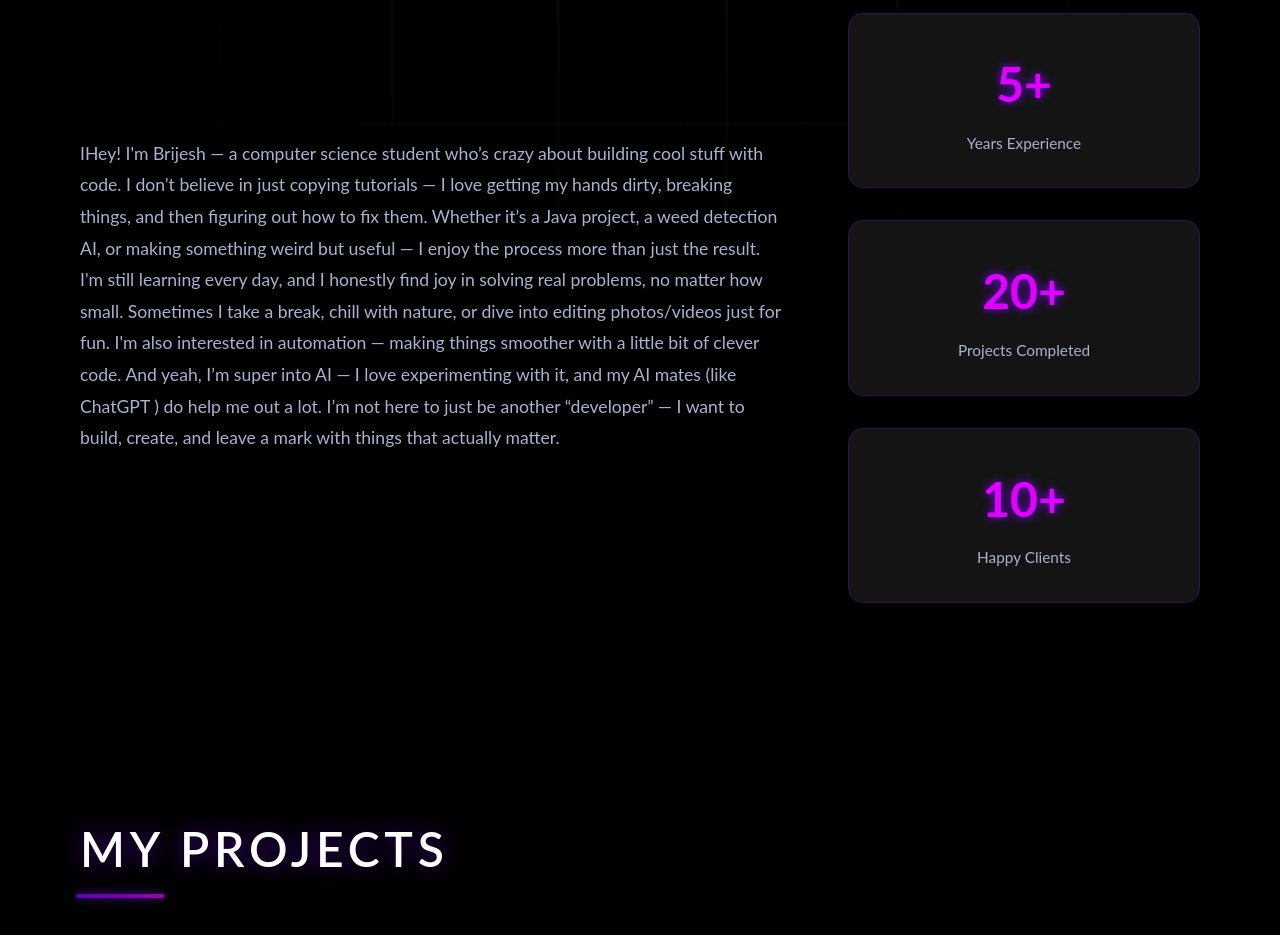
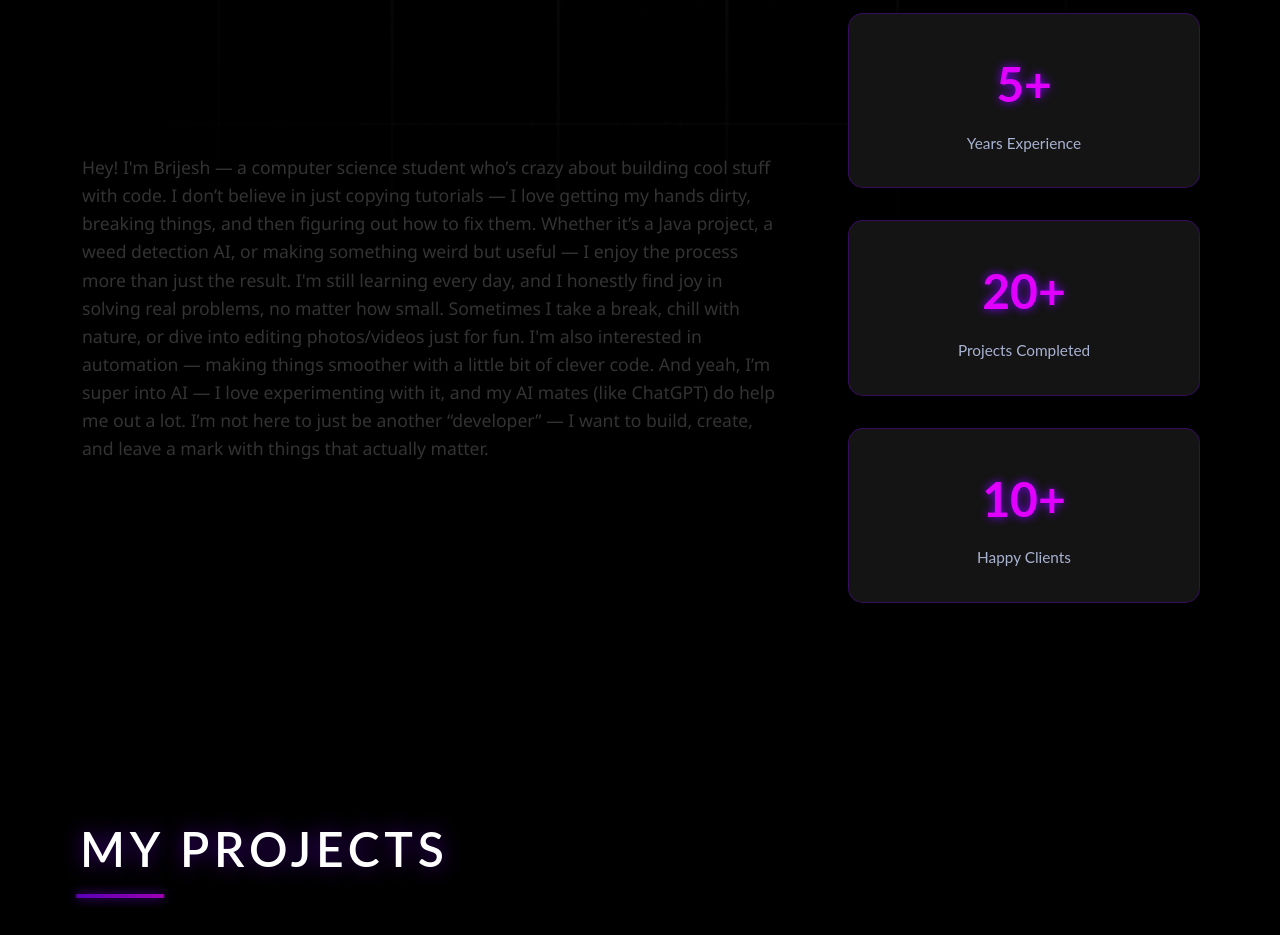
Before and after one commit to tenacious7/My-Portfolio, a website built with Vite: page index.html in a window 1280 px wide. Shown: the part 1040-1975 px from the top of the page. Built offline with nearby package versions, Linux system fonts and the light colour scheme; a script that the page names is missing.

Commit message:
Updated index.html

```diff
--- a/index.html
+++ b/index.html
@@ -126,13 +126,16 @@
         <h2 class="section-title" data-aos="fade-up" data-aos-duration="1500">ABOUT ME</h2>
         <div class="about-container">
           <div class="about-text" data-aos="fade-right" data-aos-duration="1500">
-            <p>IHey! I'm Brijesh — a computer science student who’s crazy about building cool stuff with code. I don’t believe in just copying tutorials — I love getting my hands dirty, breaking things, and then figuring out how to fix them.
+            <p style="font-family: 'Segoe UI', Tahoma, Geneva, Verdana, sans-serif; font-size: 1.1rem; line-height: 1.6; color: #333; max-width: 700px; margin: auto;">
+Hey! I'm Brijesh — a computer science student who’s crazy about building cool stuff with code. I don’t believe in just copying tutorials — I love getting my hands dirty, breaking things, and then figuring out how to fix them.
 
 Whether it’s a Java project, a weed detection AI, or making something weird but useful — I enjoy the process more than just the result. I'm still learning every day, and I honestly find joy in solving real problems, no matter how small.
 
-Sometimes I take a break, chill with nature, or dive into editing photos/videos just for fun. I'm also interested in automation — making things smoother with a little bit of clever code. And yeah, I’m super into AI — I love experimenting with it, and my AI mates (like ChatGPT ) do help me out a lot.
+Sometimes I take a break, chill with nature, or dive into editing photos/videos just for fun. I'm also interested in automation — making things smoother with a little bit of clever code. And yeah, I’m super into AI — I love experimenting with it, and my AI mates (like ChatGPT) do help me out a lot.
 
-I’m not here to just be another “developer” — I want to build, create, and leave a mark with things that actually matter.</p>
+I’m not here to just be another “developer” — I want to build, create, and leave a mark with things that actually matter.
+</p>
+
 
           </div>
           <div class="about-stats" data-aos="fade-left" data-aos-duration="1500">
```
